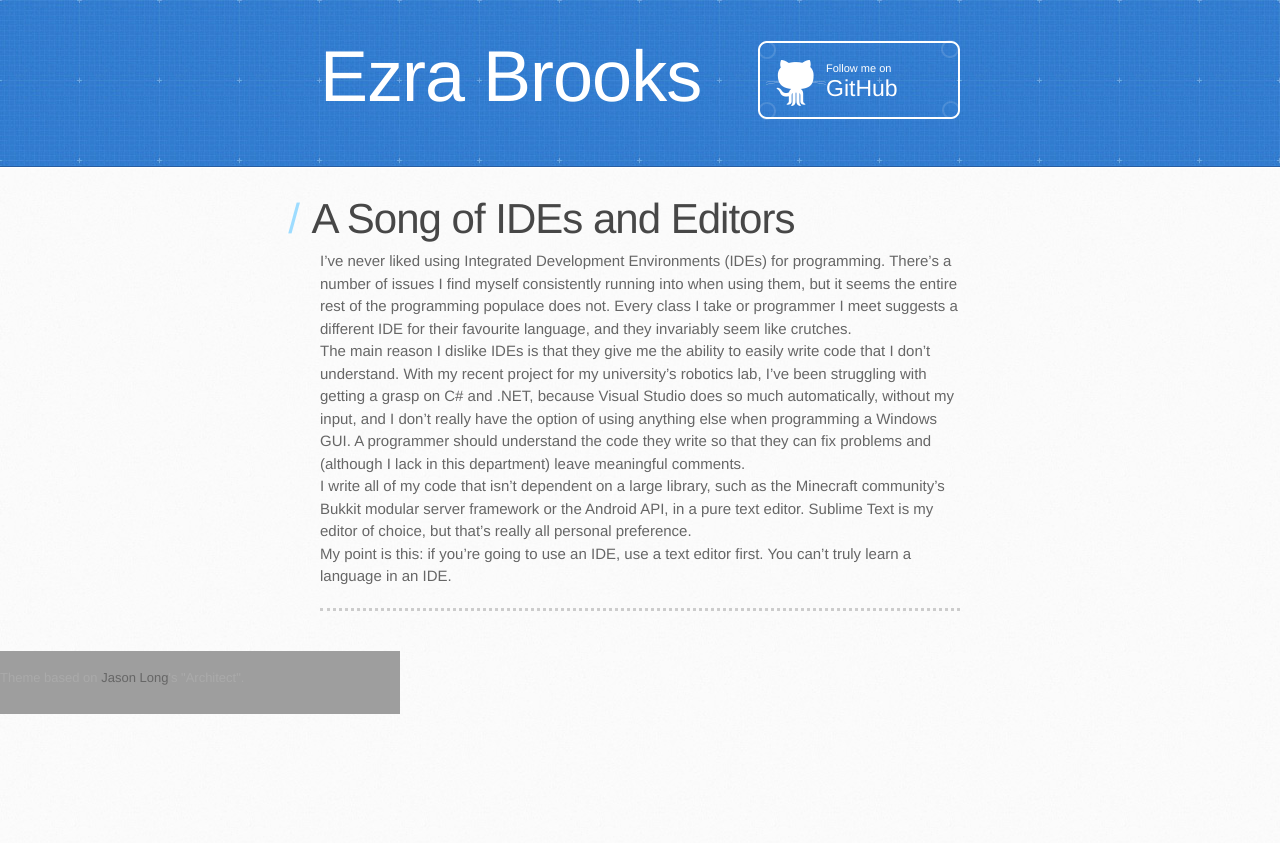
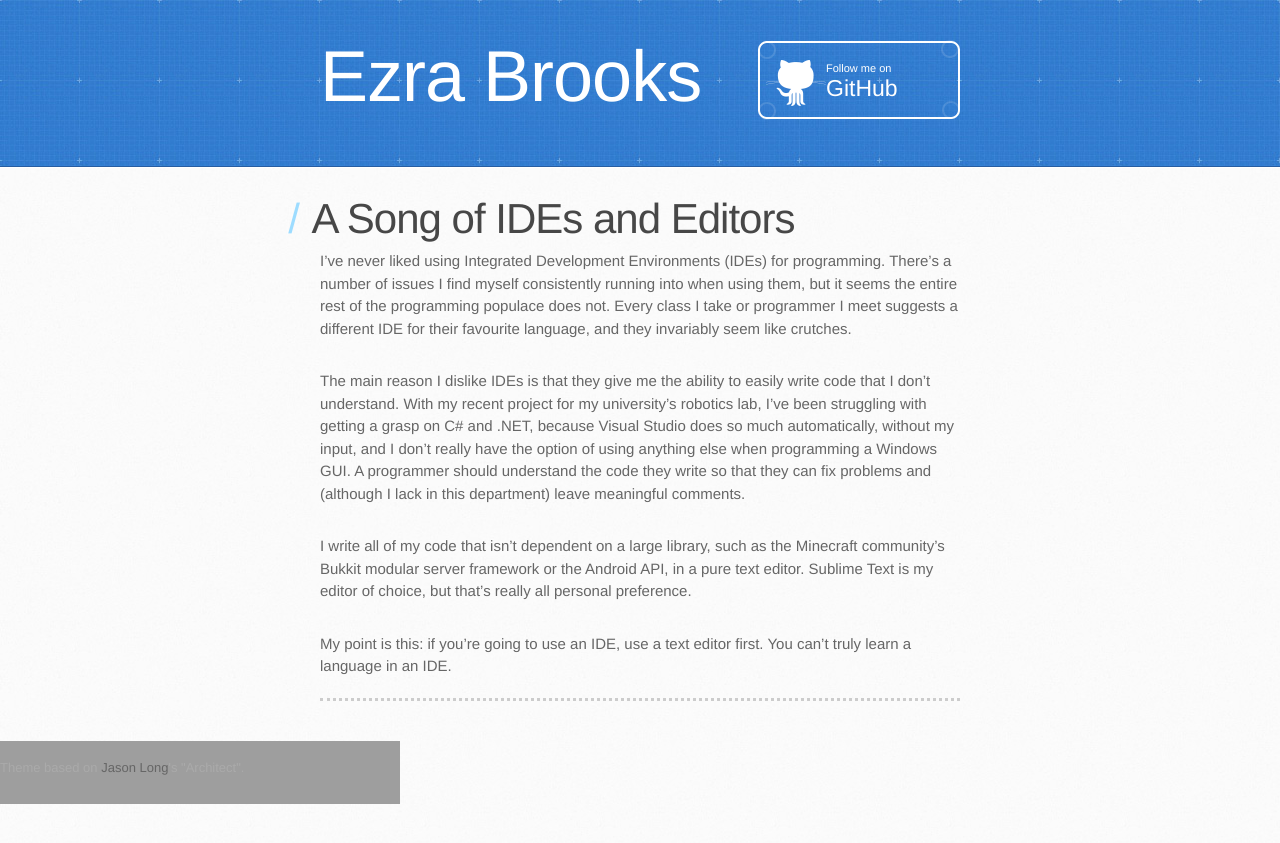
Before and after one commit to EzraBrooks/EzraBrooks.github.io, a Jekyll site: the page built from _posts/2015-01-31-OnIDEs.md, in a window 1280 px wide. Shown: the top 843 px of the page. Built offline with Jekyll 4.4.1, drawn with Linux system fonts in a browser that asks for light colours.

Commit message:
how do I paragraph

```diff
--- a/_layouts/default.html
+++ b/_layouts/default.html
@@ -12,7 +12,7 @@
     <script src="//html5shiv.googlecode.com/svn/trunk/html5.js"></script>
     <![endif]-->
 
-    <title>{% if page.title %}{{ page.title}} - {% endif %}{{ site.name }}</title>
+    <title>{% if page.title %}{{ page.title }} - {% endif %}{{ site.name }}</title>
   </head>
 
   <body>
--- a/_posts/2015-01-31-OnIDEs.md
+++ b/_posts/2015-01-31-OnIDEs.md
@@ -5,6 +5,9 @@ date: 2015-01-31 13:31:00
 ---
 
 I've never liked using Integrated Development Environments (IDEs) for programming. There's a number of issues I find myself consistently running into when using them, but it seems the entire rest of the programming populace does not. Every class I take or programmer I meet suggests a different IDE for their favourite language, and they invariably seem like crutches.
+
 The main reason I dislike IDEs is that they give me the ability to easily write code that I don't understand. With my recent project for my university's robotics lab, I've been struggling with getting a grasp on C# and .NET, because Visual Studio does so much automatically, without my input, and I don't really have the option of using anything else when programming a Windows GUI. A programmer should understand the code they write so that they can fix problems and (although I lack in this department) leave meaningful comments.
+
 I write all of my code that isn't dependent on a large library, such as the Minecraft community's Bukkit modular server framework or the Android API, in a pure text editor. Sublime Text is my editor of choice, but that's really all personal preference.
+
 My point is this: if you're going to use an IDE, use a text editor first. You can't truly learn a language in an IDE.
--- a/index.html
+++ b/index.html
@@ -6,5 +6,8 @@ layout: default
 	<article class="post">
 		<a href="{{ site.baseurl }}{{ post.url }}"><h3>{{ post.title }}</h3></a>
 		<div class="post-content">{{ post.excerpt }}</div>
+        {% capture excerpt_length %}{{ post.excerpt | size }}{% endcapture %}
+        {% capture post_length %}{{ post.output | size }}{% endcapture %}
+        {% if post_length > excerpt_length %}<a href="{{ site.baseurl }}{{ post.url }}" class="jumplink">Read More</a>{% endif %}
 	</article>
 {% endfor %}
```
